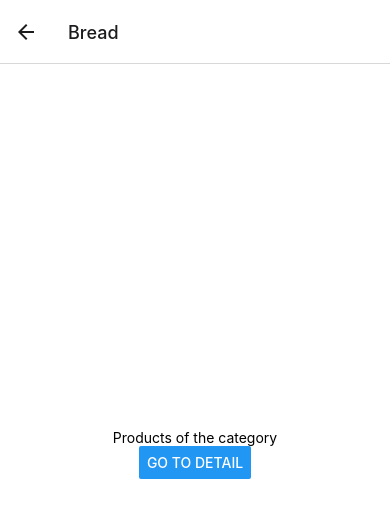
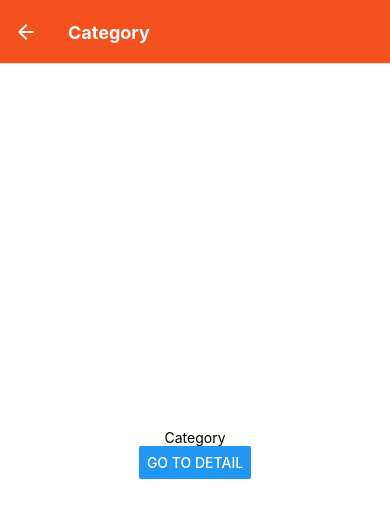
Before and after one commit to gsurcu/Coder-Expo, a React Native app: screen /Home in a window 390 px wide. Both pictures are taken after a click on the button "GO TO PRODUCTS". Shown: the top 518 px of the page. Built offline with nearby package versions, Linux system fonts and the light colour scheme.

Commit message:
Vistas y Navegacion - Modificando las screens "CategoriesScreen" 1, "CategoryBreadScreen" 1, "BreadDetailScreen" 1 y el navegador "ShopNavigator" 1

```diff
--- a/navigation/ShopNavigator.js
+++ b/navigation/ShopNavigator.js
@@ -10,10 +10,19 @@ const Stack = createNativeStackNavigator();
 
 const ShopNavigator = () => (
   <NavigationContainer>
-    <Stack.Navigator initialRouteName="Home">
-      <Stack.Screen name="Home" component={CategoriesScreen} />
-      <Stack.Screen name="Bread" component={CategoryBreadScreen} />
-      <Stack.Screen name="Detail" component={BreadDetailScreen} />
+    <Stack.Navigator initialRouteName="Home"
+    screenOptions={{
+      headerStyle: {
+        backgroundColor: '#f4511e'
+      },
+      headerTintColor: '#fff',
+      headerTitleStyle: {
+        fontWeight: 'bold'
+      }
+    }}>
+      <Stack.Screen name="Home" component={CategoriesScreen} options={{headerShown: false}} />
+      <Stack.Screen name="Bread" component={CategoryBreadScreen} options={({route}) => ({headerTitle: route.params.category})} />
+      <Stack.Screen name="Detail" component={BreadDetailScreen} options={({route}) => ({headerTitle: route.params.product})} />
     </Stack.Navigator>
   </NavigationContainer>
 )
--- a/screens/BreadDetailScreen.js
+++ b/screens/BreadDetailScreen.js
@@ -1,9 +1,11 @@
 import { View, Button, Text, StyleSheet } from 'react-native'
 
-const BreadDetailScreen = ({navigation}) => {
+const BreadDetailScreen = ({route}) => {
+
+  const { product } = route.params
   return (
     <View style={styles.container} >
-      <Text>Product's Detail</Text>
+      <Text>{product}</Text>
     </View>
   )
 }
--- a/screens/CategoriesScreen.js
+++ b/screens/CategoriesScreen.js
@@ -5,7 +5,7 @@ const CategoriesScreen = ({navigation}) => {
     <View style={styles.container} >
       <Text>Categories</Text>
       <Button title='Go to Products' onPress={() => {
-        navigation.navigate('Bread')
+        navigation.navigate('Bread', { category: 'Category' })
       }} />
     </View>
   )
--- a/screens/CategoryBreadScreen.js
+++ b/screens/CategoryBreadScreen.js
@@ -1,11 +1,13 @@
 import { View, Button, Text, StyleSheet } from 'react-native'
 
-const CategoryBreadScreen = ({navigation}) => {
+const CategoryBreadScreen = ({route}) => {
+
+  const { category } = route.params
   return (
     <View style={styles.container} >
-      <Text>Products of the category</Text>
+      <Text>{category}</Text>
       <Button title='Go to Detail' onPress={() => {
-        navigation.navigate('Detail')
+        route.navigate('Detail', { product: 'Product'})
       }} />
     </View>
   )
```
